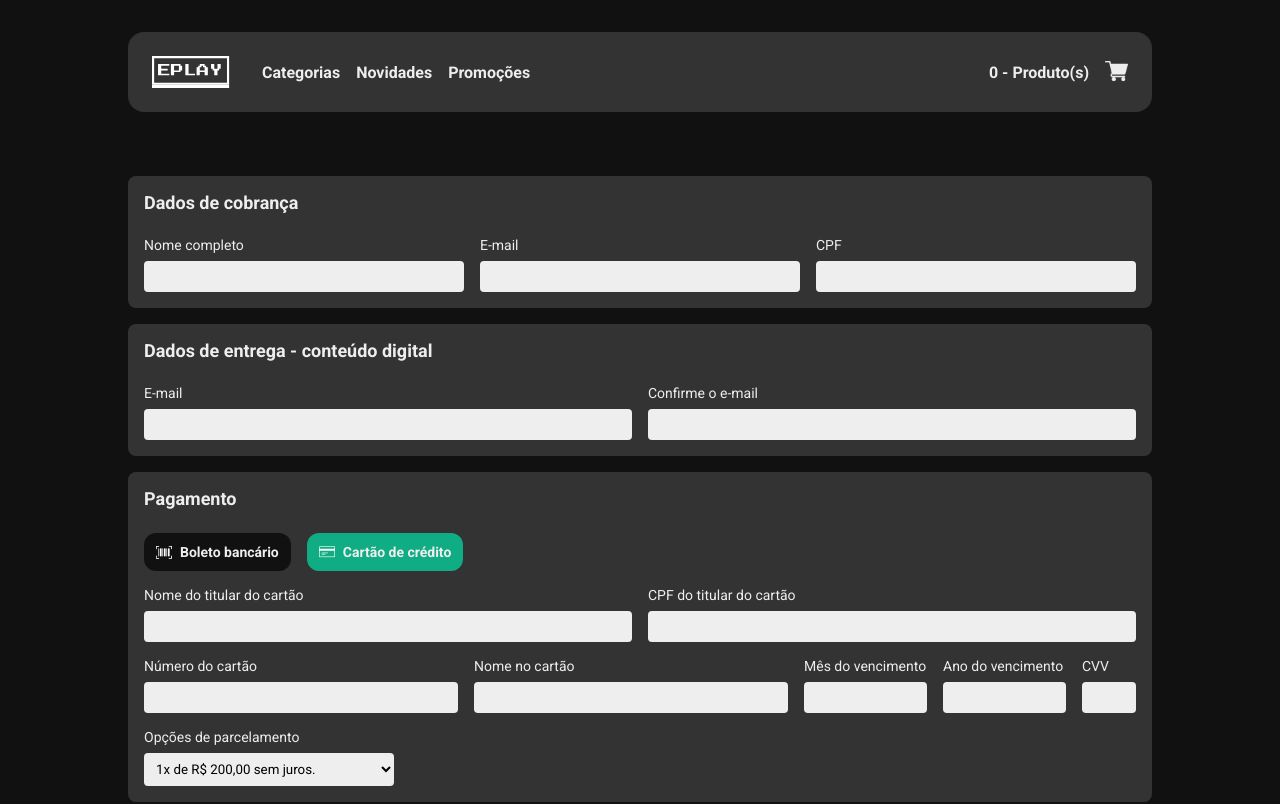
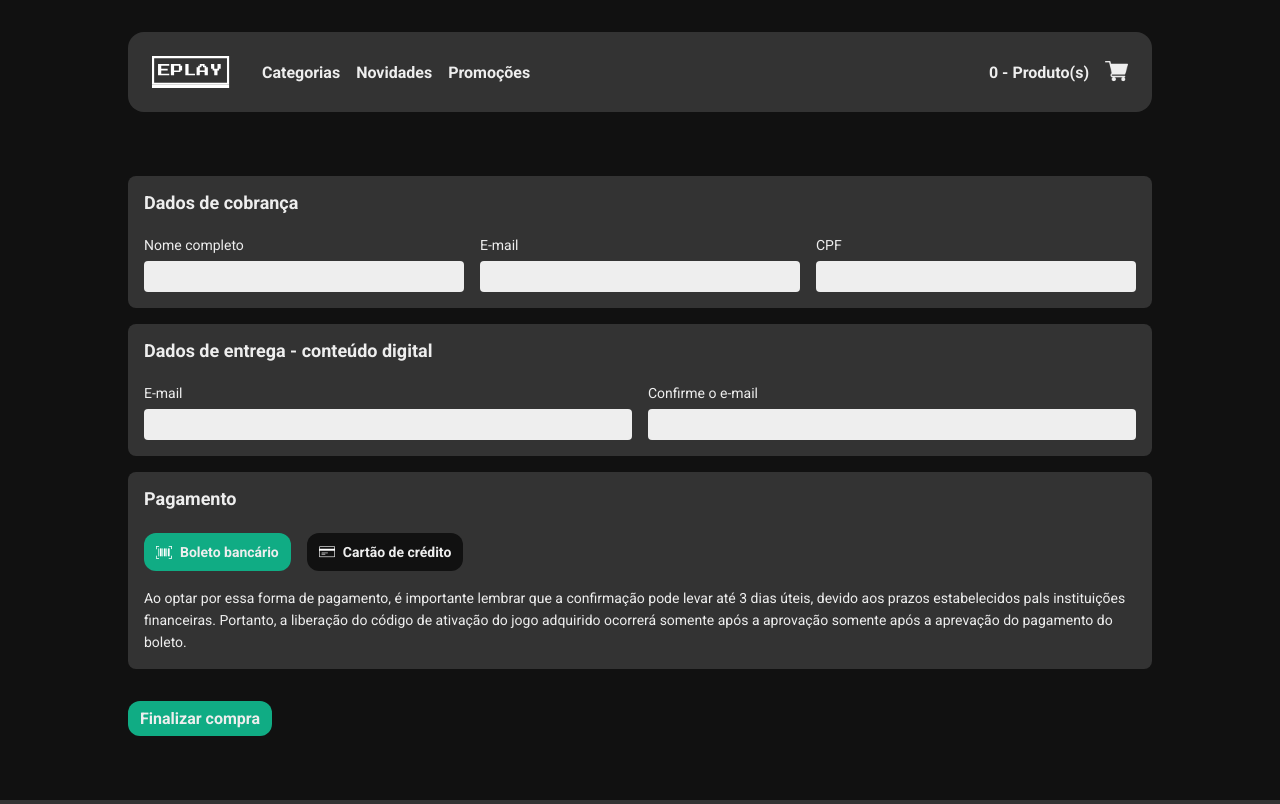
Before and after one commit to gabrielgua/ebac_eplay, a React (Create React App) app: page /checkout in a window 1280 px wide. Shown: the top 804 px of the page. Built offline with nearby package versions, Linux system fonts and the light colour scheme.

Commit message:
feat: add validation to chekout form

```diff
--- a/package.json
+++ b/package.json
@@ -11,13 +11,15 @@
     "@types/node": "^16.18.114",
     "@types/react": "^18.3.11",
     "@types/react-dom": "^18.3.1",
+    "formik": "^2.4.6",
     "react": "^18.3.1",
     "react-dom": "^18.3.1",
     "react-redux": "^9.1.2",
     "react-router-hash-link": "^2.4.3",
     "react-scripts": "5.0.1",
     "typescript": "^4.9.5",
-    "web-vitals": "^2.1.4"
+    "web-vitals": "^2.1.4",
+    "yup": "^1.4.0"
   },
   "scripts": {
     "start": "react-scripts start",
--- a/src/components/Button/index.tsx
+++ b/src/components/Button/index.tsx
@@ -6,7 +6,8 @@ export type ButtonProps = {
   title?: string;
   to?: string;
   onClick?: () => void;
-  variant?: "primary" | "secondary" | "terciary";
+  $variant?: "primary" | "secondary" | "terciary";
+  submit?: boolean;
 };
 
 const Button = ({
@@ -15,13 +16,14 @@ const Button = ({
   children,
   title,
   onClick,
-  variant = "primary",
+  $variant: variant = "primary",
+  submit,
 }: ButtonProps) => {
   if (type === "button") {
     return (
       <ButtonContainer
-        variant={variant}
-        type="button"
+        $variant={variant}
+        type={submit ? "submit" : "button"}
         title={title ? title : ""}
         onClick={onClick}
       >
--- a/src/components/Button/styles.ts
+++ b/src/components/Button/styles.ts
@@ -3,11 +3,11 @@ import { colors } from "../../styles";
 import { Link } from "react-router-dom";
 import { ButtonProps } from ".";
 
-export const ButtonContainer = styled.button<ButtonProps>`
+export const ButtonContainer = styled.button<Omit<ButtonProps, "type">>`
   background-color: ${(props) =>
-    props.variant === "secondary"
+    props.$variant === "secondary"
       ? "transparent"
-      : props.variant === "primary"
+      : props.$variant === "primary"
         ? colors.green
         : colors.black};
   font-size: 16px;
@@ -15,7 +15,7 @@ export const ButtonContainer = styled.button<ButtonProps>`
   color: ${colors.white};
   padding: 0.5rem 0.75rem;
   border: ${(props) =>
-    props.variant === "secondary" ? `2px solid ${colors.white}` : "none"};
+    props.$variant === "secondary" ? `2px solid ${colors.white}` : "none"};
   text-decoration: none;
   border-radius: 0.75rem;
   cursor: pointer;
--- a/src/pages/Checkout/index.tsx
+++ b/src/pages/Checkout/index.tsx
@@ -5,25 +5,159 @@ import { CheckoutWrapper, ContentInputGroup, ContentRow } from "./styles";
 
 import boletoImg from "../../assets/images/boleto.png";
 import cartaoImg from "../../assets/images/cartao.png";
+import { useFormik } from "formik";
+import * as Yup from "yup";
 
 const Checkout = () => {
-  const [paymentMethod, setPaymentMethod] = useState<"card" | "boleto">("card");
+  const [paymentMethod, setPaymentMethod] = useState<"card" | "boleto">(
+    "boleto"
+  );
+
+  const getErrorMessage = (field: string, message?: string) => {
+    const isTouched = field in form.touched;
+    const isInvalid = field in form.errors;
+
+    if (isTouched && isInvalid) {
+      return message;
+    }
+  };
+
+  const form = useFormik({
+    initialValues: {
+      fullName: "",
+      email: "",
+      cpf: "",
+      deliveryEmail: "",
+      confirmEmail: "",
+      cardOwnerName: "",
+      cardOwnerCpf: "",
+      cardNumber: "",
+      cardName: "",
+      cardExpiryMonth: "",
+      cardExpiryYear: "",
+      cardCvv: "",
+      installments: 1,
+    },
+    validationSchema: Yup.object({
+      fullName: Yup.string()
+        .min(5, "O nome precisa ter no mínimo 5 caractéres")
+        .required("Campo obrigatório."),
+      email: Yup.string()
+        .email("E-mail inválido")
+        .required("Campo obrigatório."),
+
+      cpf: Yup.string().min(14).max(14).required("Campo obrigatório."),
+      deliveryEmail: Yup.string()
+        .email("E-mail inválido")
+        .required("Campo obrigatório."),
+      confirmEmail: Yup.string()
+        .oneOf([Yup.ref("deliveryEmail")], "E-mails não conferem.")
+        .required("Campo obrigatório."),
+
+      cardOwnerName: Yup.string()
+        .when((values, schema) =>
+          paymentMethod === "card"
+            ? schema.required("O campo é obrigatório")
+            : schema
+        )
+        .min(5, "O nome precisa ter no mínimo 5 caractéres"),
+      cardOwnerCpf: Yup.string()
+        .when((values, schema) =>
+          paymentMethod === "card"
+            ? schema.required("O campo é obrigatório")
+            : schema
+        )
+        .min(14)
+        .max(14),
+      cardNumber: Yup.string()
+        .when((values, schema) =>
+          paymentMethod === "card"
+            ? schema.required("O campo é obrigatório")
+            : schema
+        )
+        .min(14)
+        .max(14),
+      cardName: Yup.string()
+        .when((values, schema) =>
+          paymentMethod === "card"
+            ? schema.required("O campo é obrigatório")
+            : schema
+        )
+        .min(5),
+      cardExpiryMonth: Yup.string()
+        .when((values, schema) =>
+          paymentMethod === "card"
+            ? schema.required("O campo é obrigatório")
+            : schema
+        )
+        .min(1)
+        .max(12),
+      cardExpiryYear: Yup.string()
+        .when((values, schema) =>
+          paymentMethod === "card"
+            ? schema.required("O campo é obrigatório")
+            : schema
+        )
+        .min(new Date().getFullYear()),
+      cardCvv: Yup.string()
+        .when((values, schema) =>
+          paymentMethod === "card"
+            ? schema.required("O campo é obrigatório")
+            : schema
+        )
+        .min(0)
+        .max(999)
+        .length(3),
+      installments: Yup.number().when((values, schema) =>
+        paymentMethod === "card"
+          ? schema.required("O campo é obrigatório")
+          : schema
+      ),
+    }),
+    onSubmit: (values) => {
+      console.log(values);
+    },
+  });
 
   return (
-    <CheckoutWrapper className="container">
+    <CheckoutWrapper className="container" onSubmit={form.handleSubmit}>
       <Card title="Dados de cobrança">
         <ContentRow>
           <ContentInputGroup>
             <label htmlFor="fullName">Nome completo</label>
-            <input id="fullName" type="text" />
+            <input
+              id="fullName"
+              type="text"
+              name="fullName"
+              value={form.values.fullName}
+              onChange={form.handleChange}
+              onBlur={form.handleBlur}
+            />
+            <small>{getErrorMessage("fullName", form.errors.fullName)}</small>
           </ContentInputGroup>
           <ContentInputGroup>
             <label htmlFor="email">E-mail</label>
-            <input id="email" type="email" />
+            <input
+              id="email"
+              type="email"
+              name="email"
+              value={form.values.email}
+              onChange={form.handleChange}
+              onBlur={form.handleBlur}
+            />
+            <small>{getErrorMessage("email", form.errors.email)}</small>
           </ContentInputGroup>
           <ContentInputGroup>
             <label htmlFor="cpf">CPF</label>
-            <input id="cpf" type="text" />
+            <input
+              id="cpf"
+              type="text"
+              name="cpf"
+              value={form.values.cpf}
+              onChange={form.handleChange}
+              onBlur={form.handleBlur}
+            />
+            <small>{getErrorMessage("cpf", form.errors.cpf)}</small>
           </ContentInputGroup>
         </ContentRow>
       </Card>
@@ -31,11 +165,31 @@ const Checkout = () => {
         <ContentRow>
           <ContentInputGroup>
             <label htmlFor="deliveryEmail">E-mail</label>
-            <input id="deliveryEmail" type="text" />
+            <input
+              id="deliveryEmail"
+              type="text"
+              name="deliveryEmail"
+              value={form.values.deliveryEmail}
+              onChange={form.handleChange}
+              onBlur={form.handleBlur}
+            />
+            <small>
+              {getErrorMessage("deliveryEmail", form.errors.deliveryEmail)}
+            </small>
           </ContentInputGroup>
           <ContentInputGroup>
             <label htmlFor="confirmEmail">Confirme o e-mail</label>
-            <input id="confirmEmail" type="email" />
+            <input
+              id="confirmEmail"
+              type="email"
+              name="confirmEmail"
+              value={form.values.confirmEmail}
+              onChange={form.handleChange}
+              onBlur={form.handleBlur}
+            />
+            <small>
+              {getErrorMessage("confirmEmail", form.errors.confirmEmail)}
+            </small>
           </ContentInputGroup>
         </ContentRow>
       </Card>
@@ -45,7 +199,7 @@ const Checkout = () => {
             <Button
               onClick={() => setPaymentMethod("boleto")}
               type="button"
-              variant={paymentMethod === "boleto" ? "primary" : "terciary"}
+              $variant={paymentMethod === "boleto" ? "primary" : "terciary"}
             >
               <span>
                 <img src={boletoImg} />
@@ -55,7 +209,7 @@ const Checkout = () => {
             <Button
               onClick={() => setPaymentMethod("card")}
               type="button"
-              variant={paymentMethod === "card" ? "primary" : "terciary"}
+              $variant={paymentMethod === "card" ? "primary" : "terciary"}
             >
               <span>
                 <img src={cartaoImg} />
@@ -78,52 +232,145 @@ const Checkout = () => {
             <>
               <ContentRow>
                 <ContentInputGroup>
-                  <label htmlFor="ownerName">Nome do titular do cartão</label>
-                  <input id="ownerName" type="text" />
+                  <label htmlFor="cardOwnerName">
+                    Nome do titular do cartão
+                  </label>
+                  <input
+                    id="cardOwnerName"
+                    type="text"
+                    name="cardOwnerName"
+                    value={form.values.cardOwnerName}
+                    onChange={form.handleChange}
+                    onBlur={form.handleBlur}
+                  />
+                  <small>
+                    {getErrorMessage(
+                      "cardOwnerName",
+                      form.errors.cardOwnerName
+                    )}
+                  </small>
                 </ContentInputGroup>
                 <ContentInputGroup>
-                  <label htmlFor="ownerCpf">CPF do titular do cartão</label>
-                  <input id="ownerCpf" type="text" />
+                  <label htmlFor="cardOwnerCpf">CPF do titular do cartão</label>
+                  <input
+                    id="cardOwnerCpf"
+                    type="text"
+                    name="cardOwnerCpf"
+                    value={form.values.cardOwnerCpf}
+                    onChange={form.handleChange}
+                    onBlur={form.handleBlur}
+                  />
+                  <small>
+                    {getErrorMessage("cardOwnerCpf", form.errors.cardOwnerCpf)}
+                  </small>
                 </ContentInputGroup>
               </ContentRow>
               <ContentRow>
                 <ContentInputGroup>
                   <label htmlFor="cardNumber">Número do cartão</label>
-                  <input id="cardNumber" type="text" />
+                  <input
+                    id="cardNumber"
+                    type="text"
+                    name="cardNumber"
+                    value={form.values.cardNumber}
+                    onChange={form.handleChange}
+                    onBlur={form.handleBlur}
+                  />
+                  <small>
+                    {getErrorMessage("cardNumber", form.errors.cardNumber)}
+                  </small>
                 </ContentInputGroup>
                 <ContentInputGroup>
                   <label htmlFor="cardName">Nome no cartão</label>
-                  <input id="cardName" type="text" />
+                  <input
+                    id="cardName"
+                    type="text"
+                    name="cardName"
+                    value={form.values.cardName}
+                    onChange={form.handleChange}
+                    onBlur={form.handleBlur}
+                  />
+                  <small>
+                    {getErrorMessage("cardName", form.errors.cardName)}
+                  </small>
                 </ContentInputGroup>
-                <ContentInputGroup maxWidth="123px">
+                <ContentInputGroup $maxwidth="123px">
                   <label htmlFor="cardExpiryMonth">Mês do vencimento</label>
-                  <input id="cardExpiryMonth" type="number" />
+                  <input
+                    id="cardExpiryMonth"
+                    type="number"
+                    name="cardExpiryMonth"
+                    value={form.values.cardExpiryMonth}
+                    onChange={form.handleChange}
+                    onBlur={form.handleBlur}
+                  />
+                  <small>
+                    {getErrorMessage(
+                      "cardExpiryMonth",
+                      form.errors.cardExpiryMonth
+                    )}
+                  </small>
                 </ContentInputGroup>
-                <ContentInputGroup maxWidth="123px">
+                <ContentInputGroup $maxwidth="123px">
                   <label htmlFor="cardExpiryYear">Ano do vencimento</label>
-                  <input id="cardExpiryYear" type="number" />
+                  <input
+                    id="cardExpiryYear"
+                    type="number"
+                    name="cardExpiryYear"
+                    value={form.values.cardExpiryYear}
+                    onChange={form.handleChange}
+                    onBlur={form.handleBlur}
+                  />
+                  <small>
+                    {getErrorMessage(
+                      "cardExpiryYear",
+                      form.errors.cardExpiryYear
+                    )}
+                  </small>
                 </ContentInputGroup>
-                <ContentInputGroup maxWidth="54px">
-                  <label htmlFor="cardCVV">CVV</label>
-                  <input id="cardCVV" type="number" max="999" />
+                <ContentInputGroup $maxwidth="54px">
+                  <label htmlFor="cardCvv">CVV</label>
+                  <input
+                    id="cardCvv"
+                    type="number"
+                    max="999"
+                    name="cardCvv"
+                    value={form.values.cardCvv}
+                    onChange={form.handleChange}
+                    onBlur={form.handleBlur}
+                  />
+                  <small>
+                    {getErrorMessage("cardCvv", form.errors.cardCvv)}
+                  </small>
                 </ContentInputGroup>
               </ContentRow>
               <ContentRow>
-                <ContentInputGroup maxWidth="250px">
+                <ContentInputGroup $maxwidth="250px">
                   <label htmlFor="installments">Opções de parcelamento</label>
-                  <select id="installments">
+                  <select
+                    id="installments"
+                    name="installments"
+                    value={form.values.installments}
+                    onChange={form.handleChange}
+                    onBlur={form.handleBlur}
+                  >
                     <option>1x de R$ 200,00 sem juros.</option>
                     <option>2x de R$ 200,00 sem juros.</option>
                     <option>3x de R$ 200,00 sem juros.</option>
                     <option>4x de R$ 200,00 sem juros.</option>
                   </select>
+                  <small>
+                    {getErrorMessage("installments", form.errors.installments)}
+                  </small>
                 </ContentInputGroup>
               </ContentRow>
             </>
           )}
         </>
       </Card>
-      <Button type="button">Finalizar compra</Button>
+      <Button type="button" submit>
+        Finalizar compra
+      </Button>
     </CheckoutWrapper>
   );
 };
--- a/src/pages/Checkout/styles.ts
+++ b/src/pages/Checkout/styles.ts
@@ -2,7 +2,7 @@ import styled from "styled-components";
 import { colors } from "../../styles";
 import { ButtonContainer } from "../../components/Button/styles";
 
-export const CheckoutWrapper = styled.div`
+export const CheckoutWrapper = styled.form`
   margin-block: 4rem;
 
   > ${ButtonContainer} {
@@ -14,16 +14,21 @@ export const ContentRow = styled.div`
   display: flex;
   align-items: flex-end;
   gap: 1rem;
-  /* flex-wrap: wrap; */
+  flex-wrap: wrap;
 `;
 
 type ContentInputGroupProps = {
-  maxWidth?: string;
+  $maxwidth?: string;
 };
 
 export const ContentInputGroup = styled.div<ContentInputGroupProps>`
   flex: auto;
-  max-width: ${(props) => props.maxWidth || "auto"};
+  max-width: ${(props) => props.$maxwidth || "auto"};
+
+  @media (max-width: 768px) {
+    max-width: none;
+    flex-grow: 1;
+  }
 
   label {
     display: block;
@@ -40,4 +45,8 @@ export const ContentInputGroup = styled.div<ContentInputGroupProps>`
     padding: 0.5rem;
     border: none;
   }
+
+  small {
+    color: red;
+  }
 `;
```
Also changed, not shown: 1 other file (tests, documents, lock files or other folders).
